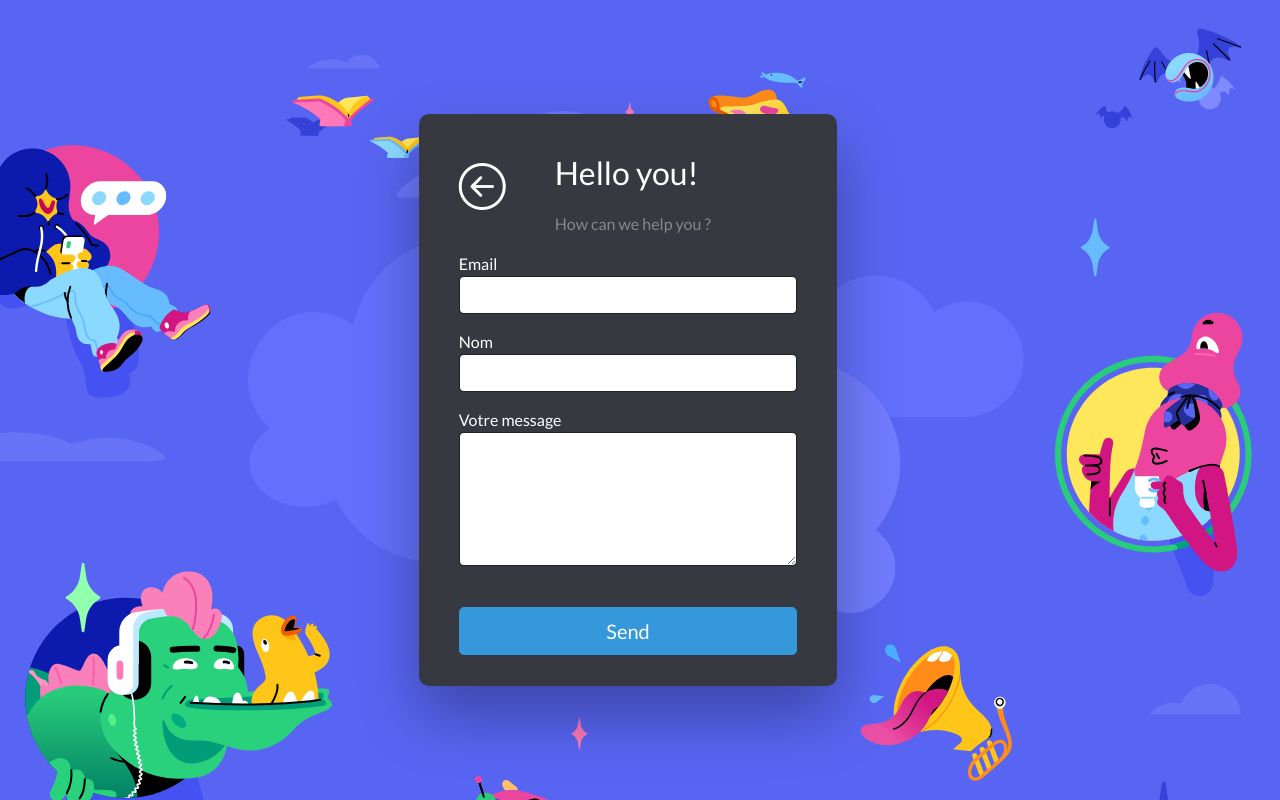
After one commit to PaulMarechal/ec-code-2021-discoding-php-PaulMarechal, a PHP site: page /view/contactView.php in a window 1280 px wide. The commit adds this page. Run offline with PHP 8.4, Linux system fonts and the light colour scheme; the visitor is signed in with stand-in values (Sample User, id 1).

Commit message:
contact page done

```diff
--- a/src/controller/signupController.php
+++ b/src/controller/signupController.php
@@ -31,6 +31,7 @@ function signup( $post ) {
   $data->password_confirm = $post['password_confirm'];
 
 
+
   # Check if passwords are matching
   try {
       $user               = new User( $data );
--- a/src/index.php
+++ b/src/index.php
@@ -6,6 +6,7 @@ require_once('controller/conversationController.php');
 require_once('controller/friendController.php');
 require_once('controller/loginController.php');
 require_once('controller/signupController.php');
+require_once( 'controller/contactController.php' );
 
 
 if (isset($_GET['action'])) {
@@ -33,6 +34,10 @@ if (isset($_GET['action'])) {
             logout();
             break;
 
+        case 'contact':
+            sendMail();
+            break;
+
 
             // signupPage();
             //     if ( !empty( $_POST )) signup($_POST);
--- a/src/static/css/style.css
+++ b/src/static/css/style.css
@@ -41,3 +41,60 @@ html, body {
 .titleSignup{
     justify-content: center;
 }
+
+.contactButton{
+    margin-bottom: 1em;
+}
+
+.arrow-back{
+    position: relative;
+    margin-top: -6em;
+    margin-left: 0.5em;
+}
+
+.name-contact{
+    margin-top: 3em;
+}
+
+.error-msg{
+    color: red;
+    font-weight: bold;
+    margin-left: 2em;
+}
+
+.success-msg{
+    color: green;
+    font-weight: bold;
+    margin-left: 5em;
+}
+
+.titleContact{
+    margin-left: 3em;
+    margin-bottom: -1.3em;
+}
+
+.underTitleContact{
+    margin-left: 6em;
+    margin-top: -0.6em;
+}
+
+.arrowBack{
+    font-size: 47px;
+}
+
+.sendButton{
+    margin-top: 0.5em;
+    margin-bottom: -3em;
+}
+
+.errorMessage{
+    margin-top: 2em;
+    margin-bottom: -1.3em;
+    margin-left: 4em;
+}
+
+.succesMessage{
+    margin-left: 7em;
+    margin-top: 2em;
+    margin-bottom: -1em;
+}
--- /dev/null
+++ b/src/view/contactView.php
@@ -0,0 +1,49 @@
+<?php ob_start(); ?>
+
+<div class="container-fluid d-flex h-100 characterBackground">
+    <div class="row align-self-center w-100">
+        <div class="col-md-4 mx-auto auth-container">
+            <h3 class="titleContact">Hello you!</h3>
+            <i class="bi bi-arrow-left-circle arrowBack" title="Back" onclick="location.href='index.php'"></i>
+
+            <p class="text-muted underTitleContact">How can we help you ?</p>
+            <form action="index.php?action=contact" method="post">
+                <div class="mb-3">
+                    <label for="email">Email</label>
+                    <input type="email" name="email" id="email" class="form-control" />
+                </div>
+
+                <div class="mb-3">
+                    <label for="name">Nom</label>
+                    <input type="text" name="name" value="" id="name" class="form-control" />
+                </div>
+
+                <div class="mb-3">
+                    <label for="comment">Votre message</label>
+                    <textarea class="form-control" name="content" rows="5" id="content"></textarea>
+                </div>
+
+
+
+                <div class="mb-3">
+                    <button type="submit" class="btn btn-info btn-lg btn-block w-100 sendButton">Send</button>
+                </div>
+
+                <span class="error-msg justify-content-center">
+                    <?= isset( $error_msg ) ? $error_msg : null; ?>
+                </span>
+                <span class="success-msg justify-content-center">
+                    <?= isset($success_msg) ? $success_msg : null; ?>
+                </span>
+
+
+                <!-- <div class="mb-3">
+                    <button type="submit" class="btn btn-info btn-lg btn-block w-100">signUp</button>
+                </div> -->
+            </form>
+        </div>
+    </div>
+</div>
+
+<?php $content = ob_get_clean(); ?>
+<?php require( __DIR__ . '/base.php'); ?>
--- a/src/view/conversationListViewPartial.php
+++ b/src/view/conversationListViewPartial.php
@@ -2,10 +2,16 @@
 <div class="col-sm-6 col-md-3 friends-list">
 
     <ul class="list-group mt-3 mb-3">
+        <li class="list-group-item contactButton">
+            <a href="/index.php?action=contact">
+                <i class="bi-envelope-fill mx-2"></i>Contact
+            </a>
+        </li>
         <li class="list-group-item">
             <a href="/index.php?action=friend">
                 <i class="bi-people-fill mx-2"></i>Friends
             </a>
+
         </li>
     </ul>
     <ul class="list-group border-0">
--- a/src/view/loginView.php
+++ b/src/view/loginView.php
@@ -2,7 +2,7 @@
 
 <div class="container-fluid d-flex h-100 characterBackground">
     <div class="row align-self-center w-100">
-        <div class="col-4 mx-auto auth-container">
+        <div class="col-md-4 mx-auto auth-container">
             <h3>Welcome back!
             </h3>
             <p class="text-muted">We're so excited to see you again!</p>
```
Also changed, not shown: src/controller/contactController.php (added, +44 -0 lines), src/view/friendView.php (+5 -2 lines).
